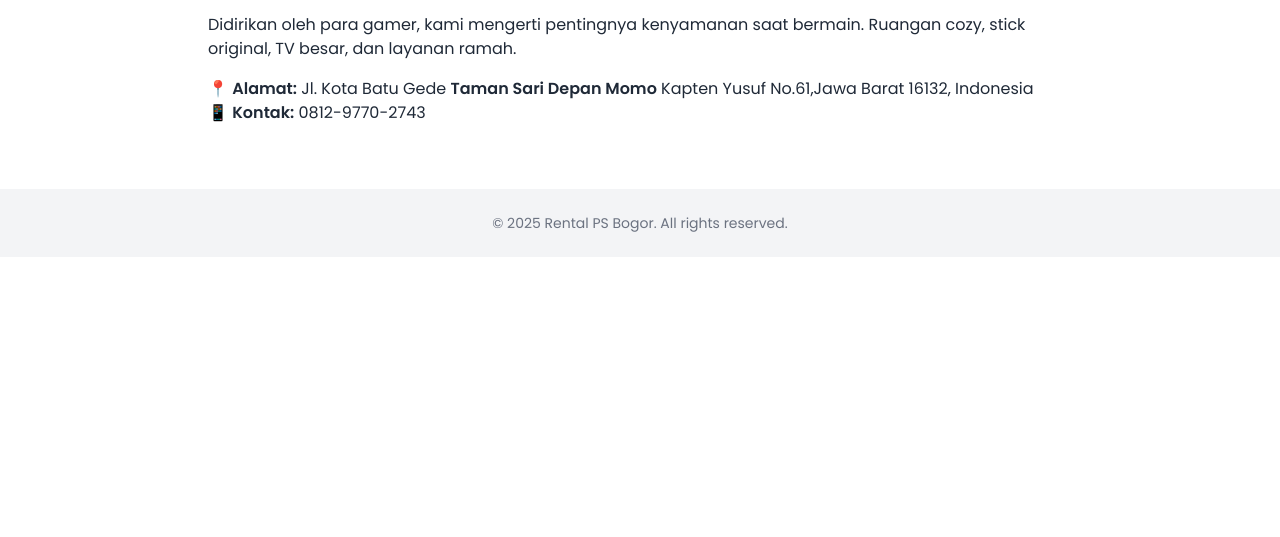
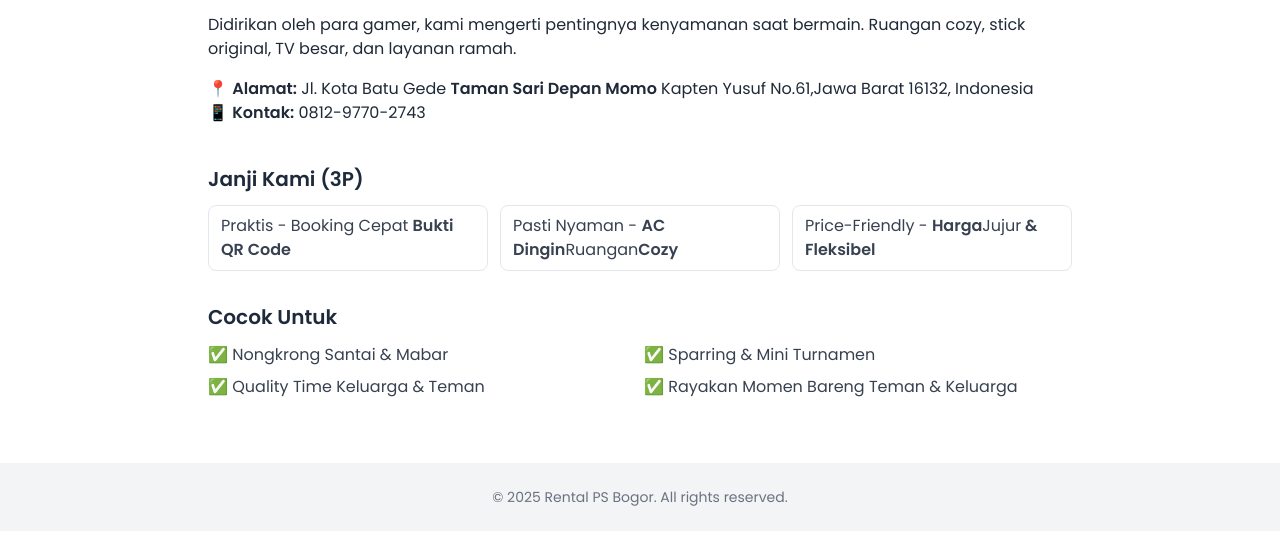
Before and after one commit to Nauvald25/Rental-PS-Bogor, a plain HTML site: page tentang.html in a window 1280 px wide. Shown: the part 263-800 px from the top of the page. Drawn offline with nearby package versions, Linux system fonts and the light colour scheme.

Commit message:
Rental Ps Bogor

```diff
--- a/tentang.html
+++ b/tentang.html
@@ -34,100 +34,29 @@
       📍 <strong>Alamat:</strong> Jl. Kota Batu Gede <strong>Taman Sari Depan Momo</strong> Kapten Yusuf No.61,Jawa Barat 16132, Indonesia<br>
       📱 <strong>Kontak:</strong> 0812-9770-2743
     </p>
+
+    <section class="mt-10">
+      <h3 class="text-xl font-semibold text-slate-800 mb-3">Janji Kami (3P)</h3>
+      <ul class="grid sm:grid-cols-3 gap-3 text-gray-700">
+        <li class="px-3 py-2 border rounded-lg">Praktis - Booking Cepat <strong>Bukti QR Code</strong></li>
+        <li class="px-3 py-2 border rounded-lg">Pasti Nyaman - <strong>AC Dingin</strong>Ruangan<strong>Cozy</strong></li>
+        <li class="px-3 py-2 border rounded-lg">Price-Friendly - <strong>Harga</strong>Jujur<strong> &amp; Fleksibel</strong></li>
+      </ul>
+    </section>
+
+    <section class="mt-8">
+      <h3 class="text-xl font-semibold text-slate-800 mb-3">Cocok Untuk</h3>
+      <ul class="grid sm:grid-cols-2 gap-2 text-gray-700">
+        <li>✅ Nongkrong Santai &amp; Mabar</li>
+        <li>✅ Sparring  &amp; Mini Turnamen</li>
+        <li>✅ Quality Time Keluarga &amp; Teman</li>
+        <li>✅ Rayakan Momen Bareng Teman &amp; Keluarga</li>
+      </ul>
+    </section>
+
   </main>
   <footer class="bg-gray-100 text-center py-6 text-sm text-gray-500">
     &copy; 2025 Rental PS Bogor. All rights reserved.
   </footer>
 </body>
 </html>
-
-
-
-
-
-
-
-
-
-
-
-
-
-
-
-
-
-
-
-
-
-
-
-
-
-
-
-
-
-
-
-
-
-
-
-
-
-
-
-
-
-
-
-
-
-
-
-
-
-
-
-
-
-
-
-
-
-
-
-
-
-
-
-
-
-
-
-
-
-
-<!-- JANJI KAMI -->
-<!-- <section class="mt-10">
-  <h3 class="text-xl font-semibold text-slate-800 mb-3">Janji Kami (3P)</h3>
-  <ul class="grid sm:grid-cols-3 gap-3 text-gray-700">
-    <li class="px-3 py-2 border rounded-lg">Praktis — booking cepat, bukti <strong>QR Code</strong>.</li>
-    <li class="px-3 py-2 border rounded-lg">Pasti Nyaman — <strong>AC dingin</strong>, ruangan <strong>cozy</strong>.</li>
-    <li class="px-3 py-2 border rounded-lg">Price-friendly — harga <strong>jujur</strong> & fleksibel.</li>
-  </ul>
-</section> -->
-
-<!-- COCOK UNTUK -->
-<!-- <section class="mt-8">
-  <h3 class="text-xl font-semibold text-slate-800 mb-3">Cocok Untuk</h3>
-  <ul class="grid sm:grid-cols-2 gap-2 text-gray-700">
-    <li>✅ Nongkrong santai & mabar</li>
-    <li>✅ Sparring / mini turnamen</li>
-    <li>✅ Quality time keluarga</li>
-    <li>✅ Rayakan momen bareng teman</li>
-  </ul>
-</section>
-</main> -->
```
